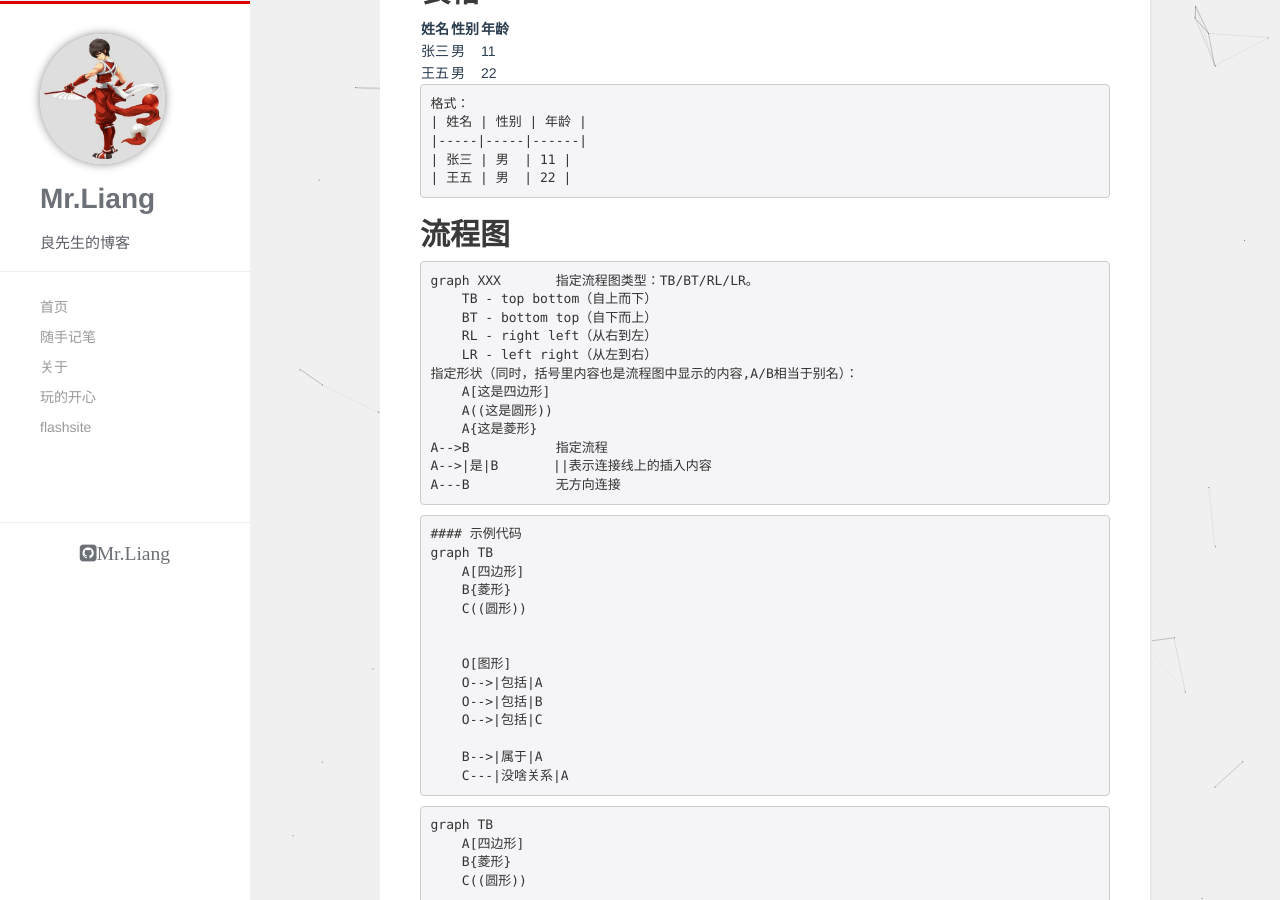
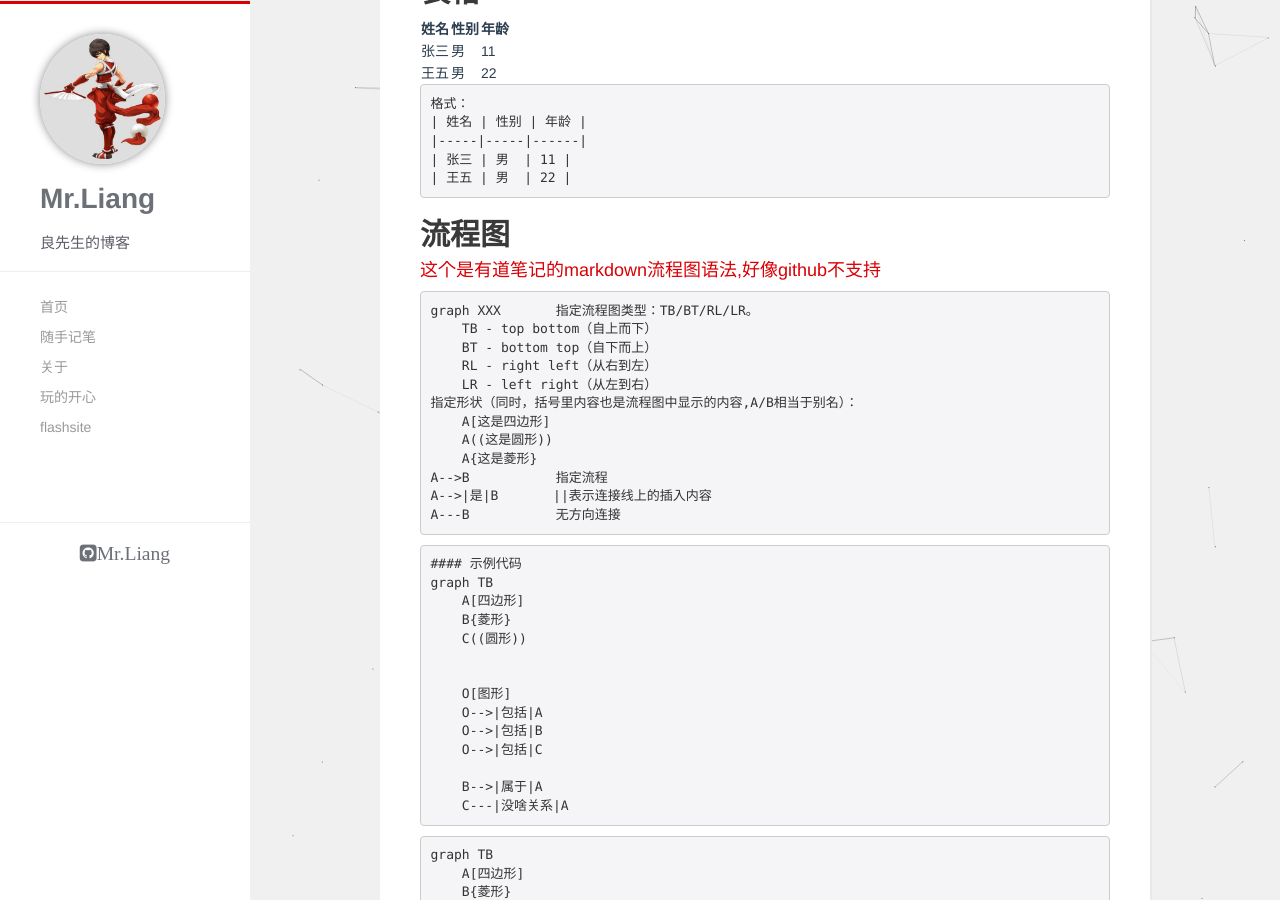
Before and after one commit to liangrengongzuoshi/liangzai.pub, a Jekyll site: the page built from _posts/2017-05-11-markdown.md, in a window 1280 px wide and 900 px high, scrolled down 2305 px. Built offline with Jekyll 4.4.1, drawn with Linux system fonts in a browser that asks for light colours; nearby versions of some CDN libraries.

Commit message:
github markdown 语法有点区别

````diff
--- a/_posts/2017-05-11-markdown.md
+++ b/_posts/2017-05-11-markdown.md
@@ -97,6 +97,7 @@ public static void main(String[] args){
 
 
 ## 流程图
+#### 这个是有道笔记的markdown流程图语法,好像github不支持
 ```
 graph XXX       指定流程图类型：TB/BT/RL/LR。
     TB - top bottom（自上而下）
````
Also changed, not shown: README.md.
